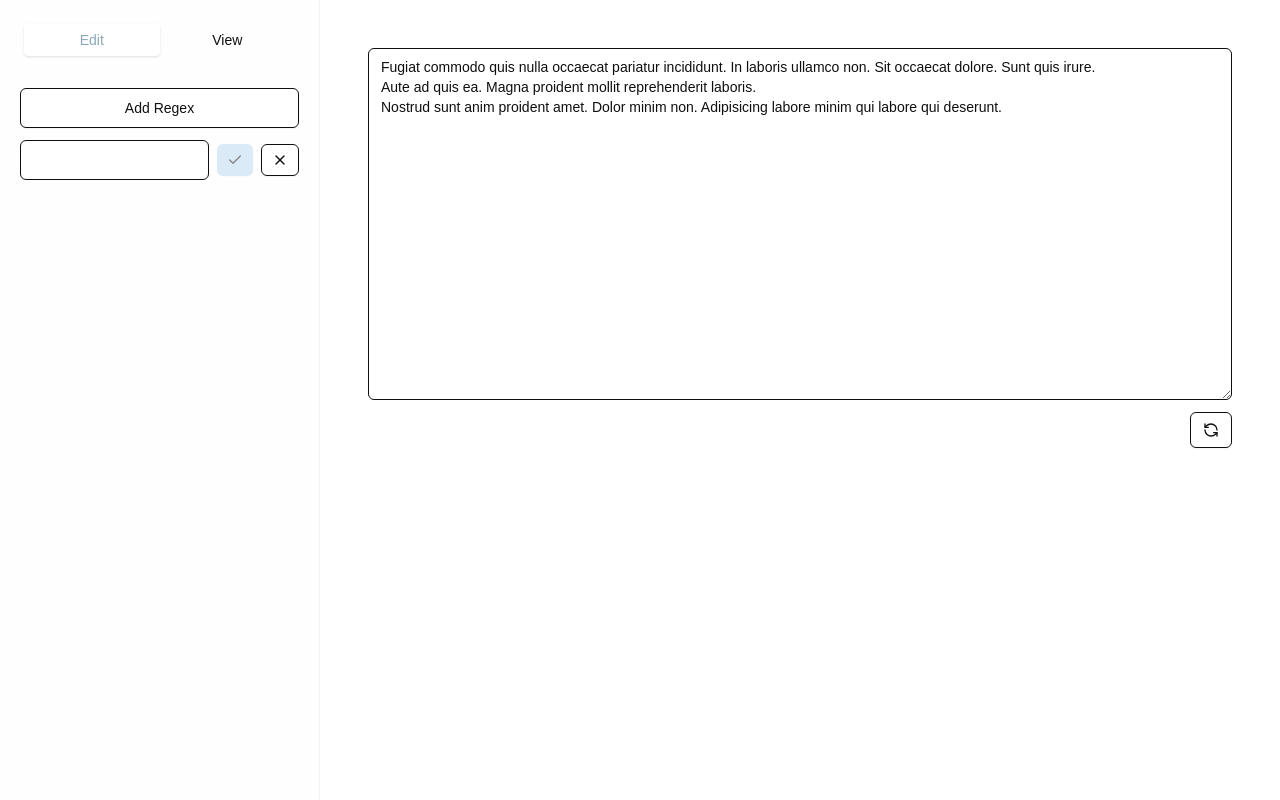
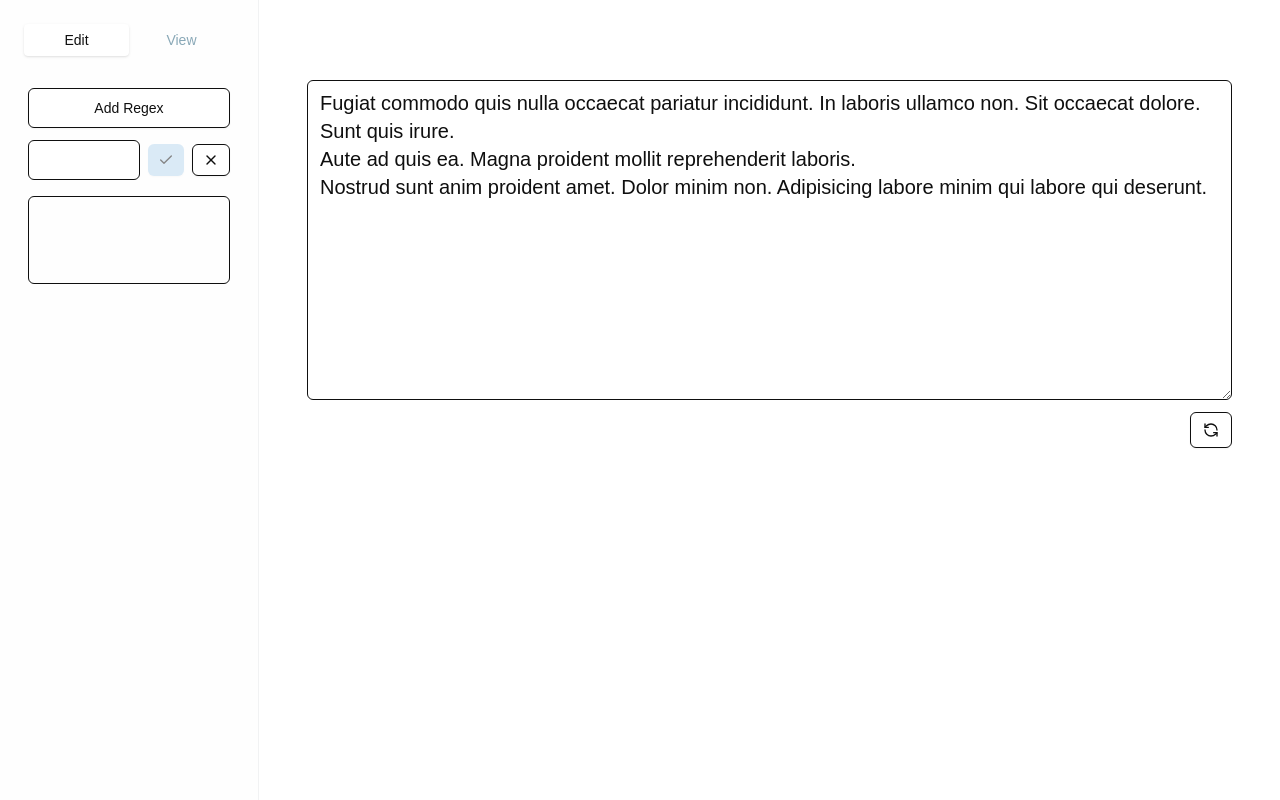
Before and after one commit to Randulfe/sabermine, a Next.js app: page / in a window 1280 px wide. Both pictures are taken after a click on the button "Add Regex". Built offline with nearby package versions, Linux system fonts and the light colour scheme.

Commit message:
feat: core functionality for showing matches

```diff
--- a/src/app/components/Content.tsx
+++ b/src/app/components/Content.tsx
@@ -8,20 +8,23 @@ export const Content = () => {
   const { text, isLoading, generateRandomText, setText } = useContentStore();
 
   return (
-    <div className="flex flex-1 flex-col gap-3 overflow-auto p-12">
+    <div className="flex w-full flex-col items-center p-4 md:p-12 lg:py-20">
+      <div className="flex w-full max-w-[1500px] flex-1 flex-col gap-3 overflow-auto">
         <Textarea
           value={isLoading ? "" : text}
-        className="max-h-1/2 min-h-1/2"
+          className="max-h-1/2 min-h-1/2 text-sm md:text-xl"
           onChange={(e) => setText(e.target.value)}
         />
         <Button
           className="self-end"
           aria-label="Generate new text"
           variant="outline"
-        onClick={generateRandomText}
+          onClick={isLoading ? undefined : generateRandomText}
+          disabled={isLoading}
         >
           <RefreshCcw />
         </Button>
       </div>
+    </div>
   );
 };
--- a/src/app/components/Edit.tsx
+++ b/src/app/components/Edit.tsx
@@ -3,9 +3,13 @@ import { useState } from "react";
 import { Button } from "@/components/Button";
 import { RegexItem } from "@/components/RegexItem";
 import { useRegexStore } from "@/stores/regexStore";
+import { useContentStore } from "@/stores/content";
+
 export const Edit = () => {
   const [isAdd, setIsAdd] = useState(false);
-  const { regexes, addRegex, setRegex, removeRegex } = useRegexStore();
+  const { text } = useContentStore();
+  const { regexes, isLoading, addRegex, setRegex, removeRegex } =
+    useRegexStore();
 
   const handleRegexEdit = (id: string, value: string) => {
     setRegex({ id, value });
@@ -17,36 +21,39 @@ export const Edit = () => {
   };
 
   return (
-    <div className="flex h-full w-full flex-col gap-6">
-      <div className="flex w-full flex-col gap-3">
+    <div className="flex h-full w-full flex-col gap-5">
+      <div className="flex w-full flex-col gap-3 px-2">
         <Button
           className="w-full"
           variant="outline"
           size="lg"
-          onClick={() => setIsAdd(true)}
+          onClick={!isLoading ? () => setIsAdd(true) : undefined}
+          disabled={isLoading}
         >
           Add Regex
         </Button>
         {isAdd && (
           <div className="w-full">
             <RegexItem
+              text={text}
               isEdit={true}
-              onSave={handleAddRegex}
+              onSave={!isLoading ? handleAddRegex : undefined}
               onDismiss={() => setIsAdd(false)}
             />
           </div>
         )}
       </div>
-      {regexes.length > 0 && (
+      {regexes.length > 0 && !isLoading && (
         <div className="flex w-full flex-1 flex-col">
           <div className="relative flex-1">
             <div className="from-secondary/10 via-secondary/10 pointer-events-none absolute inset-x-0 top-0 z-10 h-6 bg-gradient-to-b to-transparent" />
             <div className="from-secondary/10 via-secondary/10 pointer-events-none absolute inset-x-0 bottom-0 z-10 h-6 bg-gradient-to-t to-transparent" />
             <div className="absolute inset-0 overflow-y-auto [-ms-overflow-style:none] [scrollbar-width:none] [&::-webkit-scrollbar]:hidden">
-              <div className="flex flex-col gap-5">
+              <div className="flex flex-col gap-5 px-2 pt-2">
                 {regexes?.map((regex) => (
                   <RegexItem
                     key={regex.id}
+                    text={text}
                     regex={regex.value}
                     isEdit={false}
                     onSave={(value) => handleRegexEdit(regex.id, value)}
--- a/src/app/components/View.tsx
+++ b/src/app/components/View.tsx
@@ -1,4 +1,5 @@
 "use client";
+import { Button } from "@/components/Button";
 import { RegexSelection } from "@/components/RegexSelection";
 import {
   Select,
@@ -8,19 +9,34 @@ import {
   SelectGroup,
   SelectContent,
 } from "@/components/Select";
+import { useContentStore } from "@/stores/content";
 import { useRegexStore } from "@/stores/regexStore";
-import { useState } from "react";
+import { Check } from "lucide-react";
+import { useMemo } from "react";
+import { useMatches } from "../hooks/useMatches";
+
 export const View = () => {
-  const { regexes } = useRegexStore();
-  const [selectedRegex, setSelectedRegex] = useState<string | null>(null);
+  const { regexes, selectedId, isLoading, setSelectedRegex, setRegex } =
+    useRegexStore();
+  const { text } = useContentStore();
+
+  const selectedRegex = useMemo(() => {
+    return regexes?.find((regex) => regex.id === selectedId);
+  }, [selectedId, regexes]);
+
+  const matches = useMatches({
+    regex: selectedRegex?.value || "",
+    text,
+  });
+
   return (
     <div className="flex h-full w-full flex-col gap-6">
-      {regexes.length > 0 ? (
-        <Select onValueChange={setSelectedRegex}>
+      {regexes.length > 0 && !isLoading ? (
+        <Select value={selectedRegex?.id} onValueChange={setSelectedRegex}>
           <SelectTrigger>
-            <SelectValue placeholder="Select a Regex" />
+            <SelectValue placeholder="Select a Regex to approve" />
           </SelectTrigger>
-          <SelectContent className="max-h-92">
+          <SelectContent className="bg-background max-h-92">
             <SelectGroup>
               {regexes.map((regex) => (
                 <SelectItem key={regex.id} value={regex.id}>
@@ -33,7 +49,27 @@ export const View = () => {
       ) : (
         <p>You should first create a regex to select your extractions</p>
       )}
-      {selectedRegex && <RegexSelection matches={[]} />}
+      {selectedRegex && (
+        <div className="flex h-92 flex-col gap-3">
+          <RegexSelection matches={matches} />
+          {selectedRegex.isApproved ? (
+            <div className="flex flex-row items-center gap-1 self-end">
+              <p className="text-emerald-800">Approved</p>
+              <Check className="text-emerald-800" />
+            </div>
+          ) : (
+            <Button
+              variant="outline"
+              className="self-end"
+              onClick={() =>
+                setRegex({ id: selectedRegex.id, isApproved: true })
+              }
+            >
+              Approve <Check />
+            </Button>
+          )}
+        </div>
+      )}
     </div>
   );
 };
--- /dev/null
+++ b/src/app/hooks/useMatches.ts
@@ -0,0 +1,29 @@
+"use client";
+import { useMemo } from "react";
+
+const MAX_MATCHES = 1000;
+
+interface UseMatchesProps {
+  regex: string;
+  text: string;
+}
+
+export const useMatches = ({ regex: inputRegex, text }: UseMatchesProps) => {
+  const matches = useMemo(() => {
+    if (!inputRegex || !text) return [];
+    try {
+      const regex = new RegExp(inputRegex, "g");
+      const results: string[] = [];
+      for (const match of text.matchAll(regex)) {
+        results.push(match[0]);
+        if (results.length > MAX_MATCHES) break;
+      }
+
+      return results;
+    } catch {
+      return [];
+    }
+  }, [inputRegex, text]);
+
+  return matches;
+};
--- a/src/components/Button/Button.tsx
+++ b/src/components/Button/Button.tsx
@@ -14,7 +14,7 @@ const buttonVariants = cva(
         destructive:
           "border border-red-800 text-red-800 hover:text-background shadow-xs hover:bg-red-800/90 focus-visible:ring-red-800/20 dark:focus-visible:ring-red-800/40 dark:bg-red-800/60",
         outline:
-          "border bg-background shadow-xs hover:bg-accent hover:text-accent-foreground dark:bg-input/30 dark:border-input dark:hover:bg-input/50",
+          "border bg-background shadow-xs hover:text-background hover:bg-accent dark:bg-input/30 dark:border-input dark:hover:bg-input/50",
         secondary:
           "bg-secondary text-secondary-foreground shadow-xs hover:bg-secondary/80",
         ghost:
--- a/src/components/RegexItem/RegexItem.tsx
+++ b/src/components/RegexItem/RegexItem.tsx
@@ -2,8 +2,11 @@ import { Check, Edit, Trash, X } from "lucide-react";
 import { Button } from "../Button/Button";
 import { useState } from "react";
 import { Input } from "../Input/Input";
+import { useMatches } from "@/app/hooks/useMatches";
+import { RegexSelection } from "../RegexSelection";
 
 interface RegexItemProps {
+  text?: string;
   regex?: string;
   isEdit?: boolean;
   onSave?: (regex: string) => void;
@@ -21,14 +24,15 @@ const hasCatastrophicBacktracking = (pattern: string): boolean => {
 };
 
 export const RegexItem = ({
+  text = "",
   regex,
   isEdit = false,
   onSave,
+  onDismiss,
   onDelete,
-  onDismiss,
 }: RegexItemProps) => {
   const [value, setValue] = useState(regex ?? "");
-  const [savedValue, setSavedValue] = useState("");
+  const [savedValue, setSavedValue] = useState(regex ?? "");
   const [error, setError] = useState<string | null>(null);
   const [warning, setWarning] = useState<string | null>(null);
   const [isEditing, setIsEditing] = useState(isEdit);
@@ -36,6 +40,7 @@ export const RegexItem = ({
   const handleChange = (e: React.ChangeEvent<HTMLInputElement>) => {
     const newValue = e.target.value;
     setValue(newValue);
+    if (newValue === savedValue) return;
     if (newValue.length < MIN_LENGTH) {
       setError(`Regex cannot be empty`);
       return;
@@ -78,8 +83,17 @@ export const RegexItem = ({
     setIsEditing(false);
   };
 
+  const handleEdit = () => {
+    setIsEditing(true);
+  };
+
+  const matches = useMatches({
+    regex: !error ? value : "",
+    text: !error ? text : "",
+  });
+
   return (
-    <div className="flex h-full w-full flex-row items-center gap-4">
+    <div className="flex h-full w-full flex-row items-center gap-2 sm:gap-4">
       {isEditing ? (
         <div className="flex w-full flex-col gap-2">
           <div className="flex flex-row items-center gap-2">
@@ -89,12 +103,16 @@ export const RegexItem = ({
               maxLength={MAX_LENGTH}
               onChange={handleChange}
               onKeyDown={handleEnterSave}
-              aria-invalid={Boolean(error) || value.length === 0}
+              aria-invalid={
+                Boolean(error) || value.length === 0 || value === savedValue
+              }
             />
             <div className="flex flex-row gap-2">
               <Button
                 aria-label="Save"
-                disabled={Boolean(error) || value.length === 0}
+                disabled={
+                  Boolean(error) || value.length === 0 || value === savedValue
+                }
                 size="sm"
                 onClick={handleSave}
               >
@@ -112,6 +130,9 @@ export const RegexItem = ({
           </div>
           {error && <p className="text-sm text-red-800">{error}</p>}
           {warning && <p className="text-sm text-yellow-800">{warning}</p>}
+          <div className="h-24 pt-2">
+            <RegexSelection matches={matches} />
+          </div>
         </div>
       ) : (
         <>
@@ -121,7 +142,7 @@ export const RegexItem = ({
               aria-label="Edit"
               variant="secondary"
               size="sm"
-              onClick={() => setIsEditing(true)}
+              onClick={handleEdit}
             >
               <Edit />
             </Button>
--- a/src/components/RegexSelection/RegexSelection.tsx
+++ b/src/components/RegexSelection/RegexSelection.tsx
@@ -4,13 +4,20 @@ interface RegexSelectionProps {
 
 export const RegexSelection = ({ matches }: RegexSelectionProps) => {
   return (
-    <div className="border-text flex flex-wrap gap-2 rounded-md border p-6">
-      {matches.length > 0 &&
-        matches.map((match, ix) => (
-          <span key={ix} className="bg-primary rounded-md px-2 py-1">
-            {match}
-          </span>
-        ))}
+    <div className="border-text h-full rounded-md border">
+      <div className="h-full overflow-y-auto">
+        <div className="flex min-w-0 flex-wrap gap-2 p-2">
+          {matches.length > 0 &&
+            matches.map((match, ix) => (
+              <span
+                key={ix}
+                className="bg-primary inline-block rounded-md px-2 py-1 break-all"
+              >
+                {match}
+              </span>
+            ))}
+        </div>
+      </div>
     </div>
   );
 };
--- a/src/components/Sidebar/Sidebar.tsx
+++ b/src/components/Sidebar/Sidebar.tsx
@@ -6,7 +6,7 @@ interface SidebarProps {
 
 export const Sidebar = ({ children }: SidebarProps) => {
   return (
-    <aside className="border-secondary bg-secondary/10 relative flex h-screen w-1/3 min-w-32 flex-col overflow-hidden border-r p-5 lg:w-1/4">
+    <aside className="border-secondary bg-secondary/10 px-2sm:w-1/3 relative flex h-screen w-1/2 min-w-32 flex-col overflow-hidden border-r py-5 sm:px-5 lg:w-1/4">
       {children}
     </aside>
   );
--- a/src/components/Tabs/Tabs.tsx
+++ b/src/components/Tabs/Tabs.tsx
@@ -13,7 +13,7 @@ const TabsList = React.forwardRef<
   <TabsPrimitive.List
     ref={ref}
     className={cn(
-      "bg-muted text-muted-foreground inline-flex h-10 items-center justify-center rounded-md p-1",
+      "bg-muted text-accent inline-flex h-10 items-center justify-center rounded-md p-1",
       className,
     )}
     {...props}
@@ -28,7 +28,7 @@ const TabsTrigger = React.forwardRef<
   <TabsPrimitive.Trigger
     ref={ref}
     className={cn(
-      "ring-offset-background focus-visible:ring-ring data-[state=active]:bg-background data-[state=active]:text-foreground inline-flex items-center justify-center rounded-sm px-3 py-1.5 text-sm font-medium whitespace-nowrap transition-all focus-visible:ring-2 focus-visible:ring-offset-2 focus-visible:outline-none disabled:pointer-events-none disabled:opacity-50 data-[state=active]:shadow-sm",
+      "ring-offset-background focus-visible:ring-ring data-[state=active]:bg-background data-[state=active]:text-text inline-flex items-center justify-center rounded-sm px-3 py-1.5 text-sm font-medium whitespace-nowrap transition-all focus-visible:ring-2 focus-visible:ring-offset-2 focus-visible:outline-none disabled:pointer-events-none disabled:opacity-50 data-[state=active]:shadow-sm",
       className,
     )}
     {...props}
--- a/src/stores/regexStore.ts
+++ b/src/stores/regexStore.ts
@@ -4,15 +4,21 @@ import type { IRegex } from "@/entities/regex";
 
 interface RegexStore {
   regexes: IRegex[];
+  selectedId: string | null;
+  isLoading: boolean;
   addRegex: (value: string) => void;
   removeRegex: (id: string) => void;
   setRegex: (regex: Pick<IRegex, "id"> & Partial<Omit<IRegex, "id">>) => void;
+  setSelectedRegex: (id: string) => void;
+  setLoaded: () => void;
 }
 
 export const useRegexStore = create<RegexStore>()(
   persist(
     (set) => ({
       regexes: [],
+      selectedId: null,
+      isLoading: true,
       addRegex: (value: string) =>
         set((state) => ({
           regexes: [
@@ -23,15 +29,33 @@ export const useRegexStore = create<RegexStore>()(
       removeRegex: (id: string) =>
         set((state) => ({
           regexes: state.regexes.filter((item) => item.id !== id),
+          selectedId: state.selectedId === id ? null : state.selectedId,
         })),
       setRegex: (regex: Pick<IRegex, "id"> & Partial<Omit<IRegex, "id">>) => {
         set((state) => ({
           regexes: state.regexes.map((item) =>
-            item.id === regex.id ? { ...item, ...regex } : item,
+            item.id === regex.id
+              ? {
+                  ...item,
+                  ...regex,
+                  ...(regex.value ? { isApproved: false } : {}),
+                }
+              : item,
           ),
         }));
       },
+      setSelectedRegex: (id: string) => {
+        set(() => ({ selectedId: id }));
+      },
+      setLoaded: () => set({ isLoading: false }),
     }),
-    { name: "regexStore" },
+    {
+      name: "regexStore",
+      onRehydrateStorage: () => (state) => {
+        if (state) {
+          state.setLoaded();
+        }
+      },
+    },
   ),
 );
```
Also changed, not shown: 1 other file (tests, documents, lock files or other folders). Lines whose indentation alone changed are shown as unchanged.
